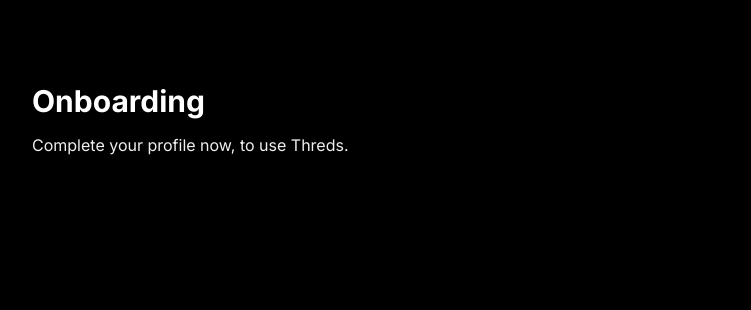
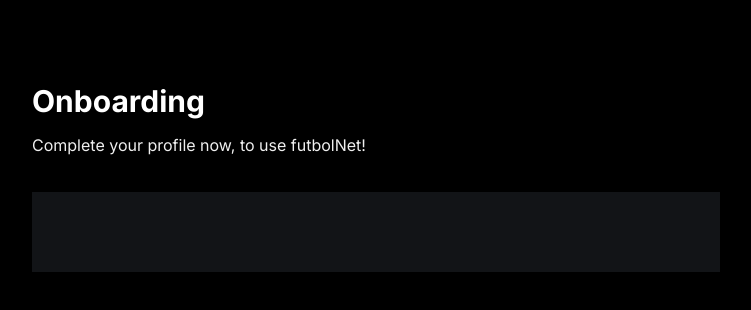
Before and after one commit to mbelmontes7/futbol, a Next.js app: page /onboarding in a window 1280 px wide. Shown: the top 310 px of the page, without its empty margins (264-1015 px from the left). Built offline with nearby package versions, Linux system fonts and the light colour scheme.

Commit message:
chore: Update LeftSidebar component
- Include necessary imports and dependencies
- Add sidebar links and apply styling
- Update signout button to redirect to "/sign-in" page
- Improve signout button visibility

```diff
--- a/app/(auth)/layout.tsx
+++ b/app/(auth)/layout.tsx
@@ -1,41 +1,31 @@
-//this file is going to allow us to set rules for the auth layout
 import React from "react";
 import type { Metadata } from "next";
 import { Inter } from "next/font/google";
 import { ClerkProvider } from "@clerk/nextjs";
+import { dark } from "@clerk/themes";
+
 import "../globals.css";
 
 const inter = Inter({ subsets: ["latin"] });
 
-
-//this is the metadata for the SEO
 export const metadata: Metadata = {
-    title: "Futbolnet",
+    title: "Auth",
     description: "Generated by create next app",
 };
 
-
-
 export default function RootLayout({
-    //children to display the content of the page
     children,
 }: {
     children: React.ReactNode;
 }) {
     return (
-        //wrap the children in the ClerkProvider for the auth functionalities
         <ClerkProvider
             appearance={{
-                // baseTheme: dark,
+                baseTheme: dark,
             }}
         >
-            {/* //set the language and the body class */}
             <html lang='en'>
-                {/* //set the language and the body class */}
-                <body className={`${inter.className} bg-dark-1
-                `}>
-                    {children}
-                </body>
+                <body className={`${inter.className} bg-dark-1`}>{children}</body>
             </html>
         </ClerkProvider>
     );
--- a/app/(auth)/onboarding/layout.tsx
+++ b/app/(auth)/onboarding/layout.tsx
@@ -1,4 +1,4 @@
-
+//why di we need this file? if i already have it in layout.tsx on signup folder????
 export const metadata = {
     title: 'Next.js',
     description: 'Generated by Next.js',
--- a/app/(auth)/onboarding/page.tsx
+++ b/app/(auth)/onboarding/page.tsx
@@ -1,5 +1,5 @@
 // import { currentUser } from "@clerk/nextjs";
-// import { redirect } from "next/navigation";
+import { redirect } from "next/navigation";
 
 // import { fetchUser } from "@/lib/actions/user.actions";
 // import AccountProfile from "@/components/forms/AccountProfile";
@@ -24,12 +24,12 @@
     <main className='mx-auto flex max-w-3xl flex-col justify-start px-10 py-20'>
       <h1 className='head-text'>Onboarding</h1>
       <p className='mt-3 text-base-regular text-light-2'>
-        Complete your profile now, to use Threds.
+        Complete your profile now, to use futbolNet!
       </p>
 
-      {/* <section className='mt-9 bg-dark-2 p-10'>
-        <AccountProfile user={userData} btnTitle='Continue' />
-      </section> */}
+      <section className='mt-9 bg-dark-2 p-10'>
+        {/* <AccountProfile user={userData} btnTitle='Continue' /> */}
+      </section>
     </main>
   );
 }
--- a/app/(root)/layout.tsx
+++ b/app/(root)/layout.tsx
@@ -35,7 +35,7 @@
       <html lang='en'>
         <body className={inter.className}>
           <Topbar />
-        {/* //this is the main container that is going to be displayed on the screen  the flex and flex-row is for the Right side bar */}
+          {/* //this is the main container that is going to be displayed on the screen  the flex and flex-row is for the Right side bar */}
           <main className='flex flex-row'>
             <LeftSidebar />
             <section className='main-container'>
```
Also changed, not shown: middleware.ts (+27 -7 lines). Lines whose indentation alone changed are shown as unchanged.
